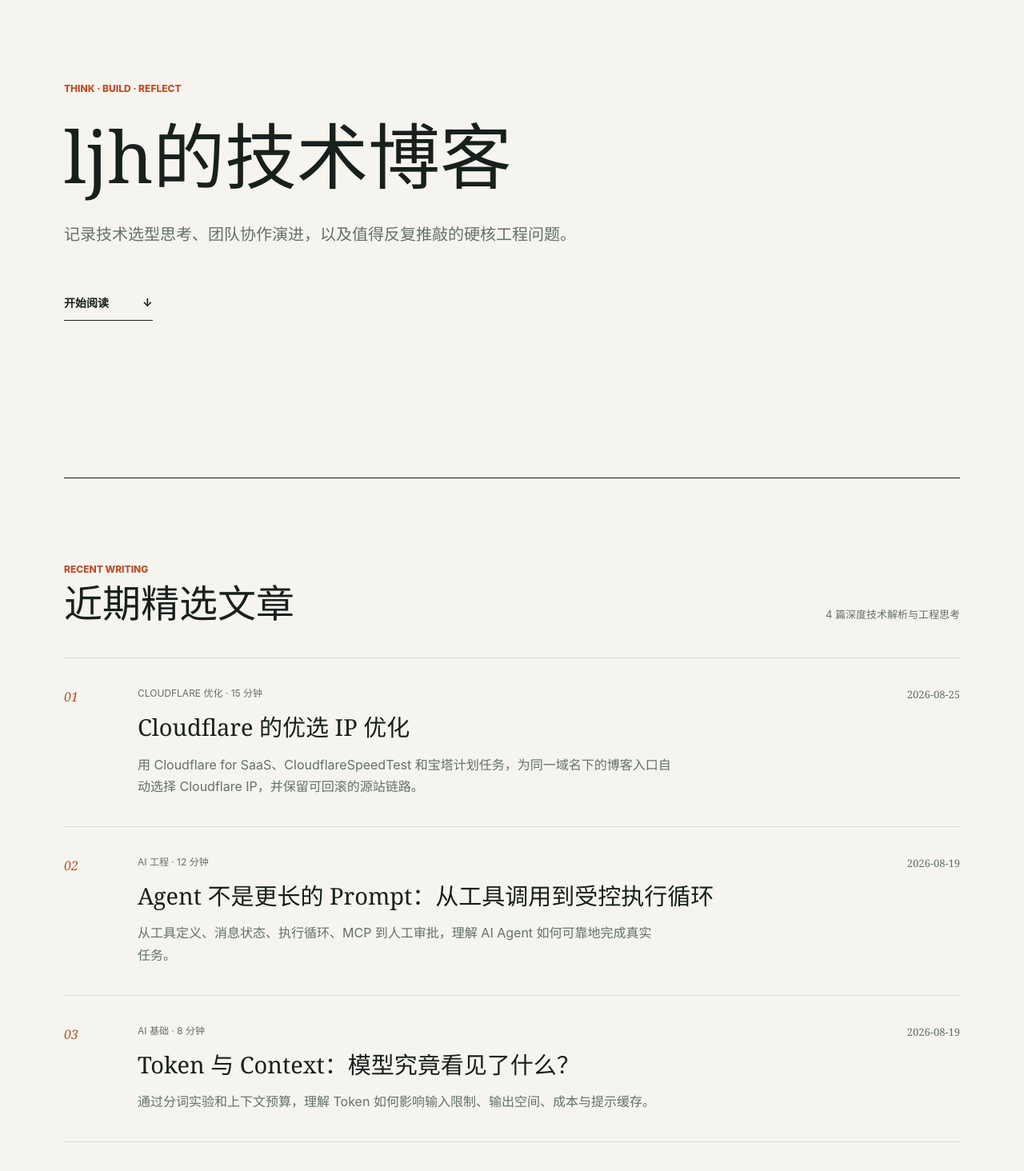
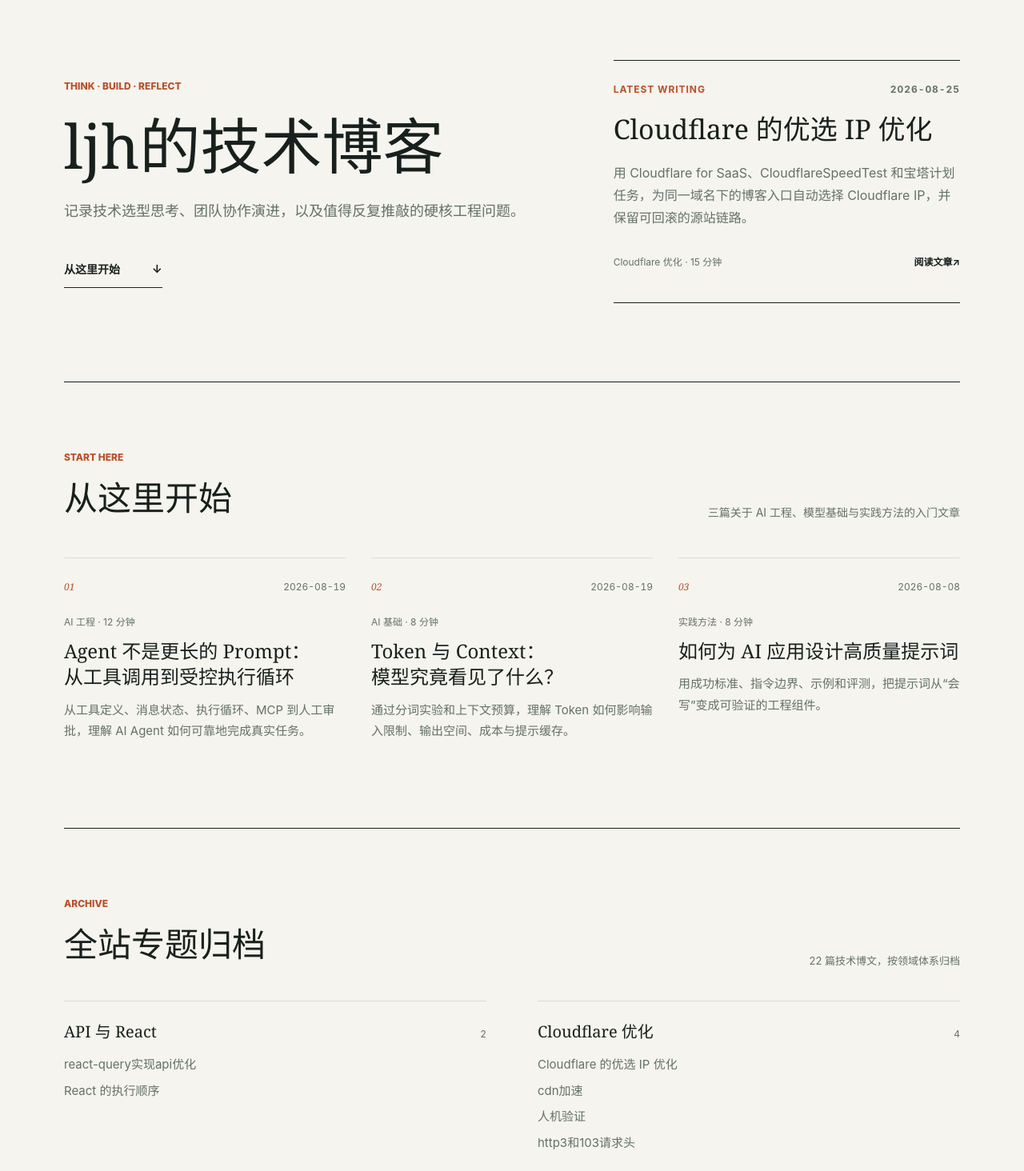
Before and after one commit to ljh12138164/blog, a Next.js app: page / in a window 1280 px wide. Shown: the part 100-1564 px from the top of the page at 80% size. Built offline with nearby package versions, Linux system fonts and the light colour scheme.

Commit message:
feat: 优化首页与文章字体

```diff
--- a/app/_components/search.tsx
+++ b/app/_components/search.tsx
@@ -132,7 +132,7 @@ export function Search() {
                   onClick={closeSearch}
                 >
                   <strong className="text-pretty">{result.meta.title ?? '未命名文章'}</strong>
-                  <span className="text-pretty font-serif text-sm leading-6 text-muted">
+                  <span className="text-pretty text-sm leading-6 text-muted">
                     {result.excerpt.replace(/<[^>]*>/g, '')}
                   </span>
                 </a>
--- a/app/_components/site-shell.tsx
+++ b/app/_components/site-shell.tsx
@@ -46,7 +46,7 @@ export function SiteShell({ children }: { children: ReactNode }) {
         </nav>
       </header>
       <main>{children}</main>
-      <footer className="mx-auto flex w-[min(1120px,calc(100%_-_40px))] flex-col gap-4 border-t border-ink py-[42px] font-serif text-[13px] text-muted max-md:w-[min(680px,calc(100%_-_28px))]">
+      <footer className="mx-auto flex w-[min(1120px,calc(100%_-_40px))] flex-col gap-4 border-t border-ink py-[42px] text-[13px] text-muted max-md:w-[min(680px,calc(100%_-_28px))]">
         <div className="flex items-center justify-between gap-4 max-md:flex-col max-md:items-start">
           <p className="m-0">持续学习，不断进步。</p>
           <div className="flex flex-wrap items-center gap-5 text-[13px]">
--- a/app/globals.css
+++ b/app/globals.css
@@ -9,8 +9,10 @@
   --color-code: #ebe9e1;
   --color-code-header: #e2dfd5;
   --color-accent: #b94f2a;
-  --font-serif: Georgia, "Noto Serif SC", "Songti SC", serif;
-  --font-sans: Inter, "PingFang SC", "Microsoft YaHei", sans-serif;
+  --font-serif: "Noto Serif SC", "Source Han Serif SC", "Songti SC", STSong, Georgia, serif;
+  --font-sans:
+    ui-sans-serif, -apple-system, BlinkMacSystemFont, "Segoe UI", "Noto Sans SC",
+    "Source Han Sans SC", "PingFang SC", "Microsoft YaHei", sans-serif;
 }
 
 @layer base {
--- a/app/page.tsx
+++ b/app/page.tsx
@@ -23,92 +23,123 @@ export const metadata: Metadata = {
   alternates: { canonical: '/' }
 }
 
+const [featuredPost, ...starterPosts] = recentPosts
+
 export default function HomePage() {
   return (
     <>
       <section
-        className="mx-auto min-h-[620px] w-[min(1120px,calc(100%_-_40px))] py-[120px] pb-[90px] max-md:min-h-0 max-md:w-[min(680px,calc(100%_-_28px))] max-md:py-[90px]"
+        className="mx-auto grid min-h-[500px] w-[min(1120px,calc(100%_-_40px))] grid-cols-[minmax(0,1.05fr)_minmax(320px,.75fr)] items-center gap-20 py-[88px] max-md:min-h-0 max-md:w-[min(680px,calc(100%_-_28px))] max-md:grid-cols-1 max-md:gap-14 max-md:py-16"
         data-pagefind-ignore
       >
+        <div>
           <span className="text-xs font-extrabold text-accent">THINK · BUILD · REFLECT</span>
-        <h1 className="my-[26px] mb-[34px] max-w-[900px] text-balance font-serif text-[clamp(48px,7vw,92px)] leading-[1.05] font-medium max-md:text-[clamp(40px,12vw,60px)]">
+          <h1 className="my-6 max-w-[680px] text-balance font-serif text-[clamp(48px,6vw,76px)] leading-[1.06] font-medium max-md:text-[clamp(40px,12vw,56px)]">
             ljh的技术博客
           </h1>
-        <p className="mb-[46px] max-w-[650px] text-pretty font-serif text-xl leading-[1.8] text-muted">
+          <p className="mb-9 max-w-[590px] text-pretty text-lg leading-[1.85] text-muted">
             记录技术选型思考、团队协作演进，以及值得反复推敲的硬核工程问题。
           </p>
           <a
-          className="inline-flex min-h-11 items-center gap-[42px] border-b border-ink text-sm font-bold no-underline"
+            className="inline-flex min-h-11 items-center gap-10 border-b border-ink text-sm font-bold no-underline"
             href="#articles"
           >
-          开始阅读 <span aria-hidden="true">↓</span>
+            从这里开始 <span aria-hidden="true">↓</span>
           </a>
+        </div>
+
+        <article className="border-y border-ink py-7">
+          <div className="mb-5 flex items-center justify-between gap-5 text-xs font-bold tracking-[.08em] text-accent uppercase">
+            <span>Latest writing</span>
+            <time className="text-muted tabular-nums" dateTime={featuredPost.date}>
+              {featuredPost.date}
+            </time>
+          </div>
+          <h2 className="my-0 text-balance font-serif text-[34px] leading-[1.25] font-medium max-md:text-[30px]">
+            <Link className="no-underline hover:text-accent" href={`/posts/${featuredPost.slug}`}>
+              {featuredPost.title}
+            </Link>
+          </h2>
+          <p className="my-5 text-pretty leading-[1.75] text-muted">{featuredPost.description}</p>
+          <div className="flex items-center justify-between gap-5 text-xs text-muted">
+            <span>
+              {featuredPost.category} · {featuredPost.readingTime}
+            </span>
+            <Link
+              className="inline-flex min-h-11 items-center font-bold text-ink no-underline hover:text-accent"
+              href={`/posts/${featuredPost.slug}`}
+            >
+              阅读文章 <span aria-hidden="true">↗</span>
+            </Link>
+          </div>
+        </article>
       </section>
 
       <section
-        className="mx-auto w-[min(1120px,calc(100%_-_40px))] border-t border-ink py-[100px] max-md:w-[min(680px,calc(100%_-_28px))] max-md:py-16"
+        className="mx-auto w-[min(1120px,calc(100%_-_40px))] border-t border-ink py-20 max-md:w-[min(680px,calc(100%_-_28px))] max-md:py-16"
         id="articles"
       >
-        <div className="mb-11 flex items-end justify-between gap-6 max-md:flex-col max-md:items-start">
+        <div className="mb-11 flex items-end justify-between gap-6 max-md:flex-col max-md:items-start max-md:gap-3">
           <div>
-            <span className="text-xs font-extrabold text-accent">RECENT WRITING</span>
-            <h2 className="mt-2 mb-0 text-balance font-serif text-5xl font-medium max-md:text-4xl">
-              近期精选文章
+            <span className="text-xs font-extrabold text-accent">START HERE</span>
+            <h2 className="mt-2 mb-0 text-balance font-serif text-[42px] font-medium max-md:text-4xl">
+              从这里开始
             </h2>
           </div>
-          <p className="text-[13px] text-muted">{recentPosts.length} 篇深度技术解析与工程思考</p>
+          <p className="m-0 max-w-[360px] text-pretty text-sm leading-6 text-muted">
+            三篇关于 AI 工程、模型基础与实践方法的入门文章
+          </p>
         </div>
-        <div>
-          {recentPosts.map((post, index) => (
+        <div className="grid grid-cols-3 gap-8 max-md:grid-cols-1 max-md:gap-0">
+          {starterPosts.map((post, index) => (
             <article
-              className="grid grid-cols-[64px_1fr_auto] gap-7 border-t border-line py-9 last:border-b max-md:grid-cols-[34px_1fr] max-md:gap-4"
+              className="flex min-w-0 flex-col border-t border-line py-7 max-md:last:border-b"
               key={post.slug}
             >
+              <div className="mb-7 flex items-center justify-between gap-4 text-xs text-muted">
                 <span className="font-serif text-accent italic tabular-nums">
                   {String(index + 1).padStart(2, '0')}
                 </span>
-              <div className="min-w-0">
+                <time className="tabular-nums" dateTime={post.date}>
+                  {post.date}
+                </time>
+              </div>
               <p className="mb-3 text-xs text-muted uppercase">
                 {post.category} · {post.readingTime}
               </p>
-                <h3 className="mb-3 text-balance font-serif text-[29px] font-medium max-md:text-2xl">
+              <h3 className="mt-0 mb-3 text-balance font-serif text-2xl leading-[1.35] font-medium">
                 <Link className="no-underline hover:text-accent" href={`/posts/${post.slug}`}>
                   {post.title}
                 </Link>
               </h3>
-                <p className="m-0 max-w-[680px] text-pretty leading-[1.7] text-muted">
+              <p className="m-0 text-pretty text-[15px] leading-[1.75] text-muted">
                 {post.description}
               </p>
-              </div>
-              <time
-                className="font-serif text-[13px] text-muted tabular-nums max-md:hidden"
-                dateTime={post.date}
-              >
-                {post.date}
-              </time>
             </article>
           ))}
         </div>
       </section>
 
-      <section className="mx-auto w-[min(1120px,calc(100%_-_40px))] border-t border-ink py-[100px] max-md:w-[min(680px,calc(100%_-_28px))] max-md:py-16">
-        <div className="mb-12 flex items-end justify-between gap-6 max-md:flex-col max-md:items-start">
+      <section className="mx-auto w-[min(1120px,calc(100%_-_40px))] border-t border-ink py-20 max-md:w-[min(680px,calc(100%_-_28px))] max-md:py-16">
+        <div className="mb-10 flex items-end justify-between gap-6 max-md:flex-col max-md:items-start max-md:gap-3">
           <div>
             <span className="text-xs font-extrabold text-accent">ARCHIVE</span>
-            <h2 className="mt-2 mb-0 text-balance font-serif text-5xl font-medium max-md:text-4xl">
+            <h2 className="mt-2 mb-0 text-balance font-serif text-[42px] font-medium max-md:text-4xl">
               全站专题归档
             </h2>
           </div>
-          <p className="text-[13px] text-muted">{archivePostCount} 篇技术博文，按领域体系归档</p>
+          <p className="m-0 text-[13px] text-muted">
+            {archivePostCount} 篇技术博文，按领域体系归档
+          </p>
         </div>
         <div className="grid grid-cols-2 gap-x-16 max-md:grid-cols-1">
           {archiveGroups.map((group) => (
-            <section className="border-t border-line py-7" key={group.title}>
+            <section className="border-t border-line py-6" key={group.title}>
               <div className="mb-4 flex items-baseline justify-between gap-4">
-                <h3 className="m-0 text-balance font-serif text-2xl font-medium">{group.title}</h3>
+                <h3 className="m-0 text-balance font-serif text-xl font-medium">{group.title}</h3>
                 <span className="text-xs text-muted tabular-nums">{group.posts.length}</span>
               </div>
-              <ul className="m-0 list-none space-y-3 p-0">
+              <ul className="m-0 list-none space-y-2.5 p-0 text-[15px]">
                 {group.posts.map((post) => (
                   <li key={post.href}>
                     <Link
```
Also changed, not shown: app/_components/article.tsx (+3 -5 lines), 2 other files (tests, documents, lock files or other folders). Lines whose indentation alone changed are shown as unchanged.
